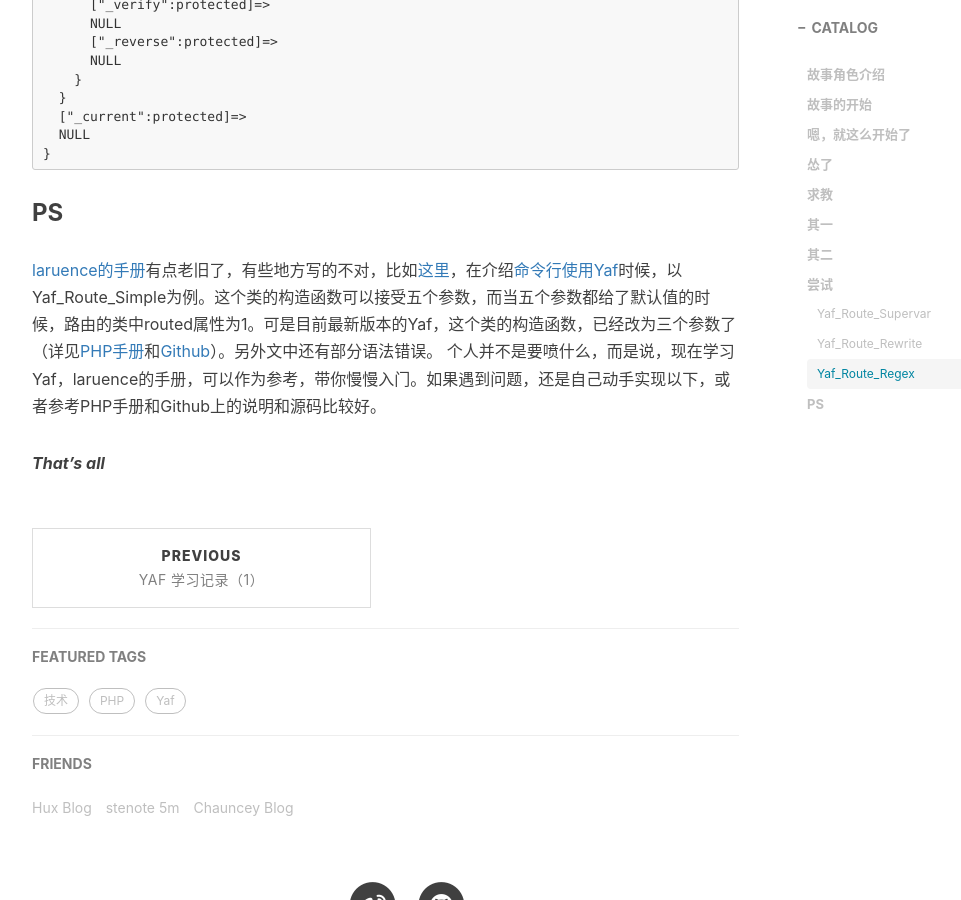
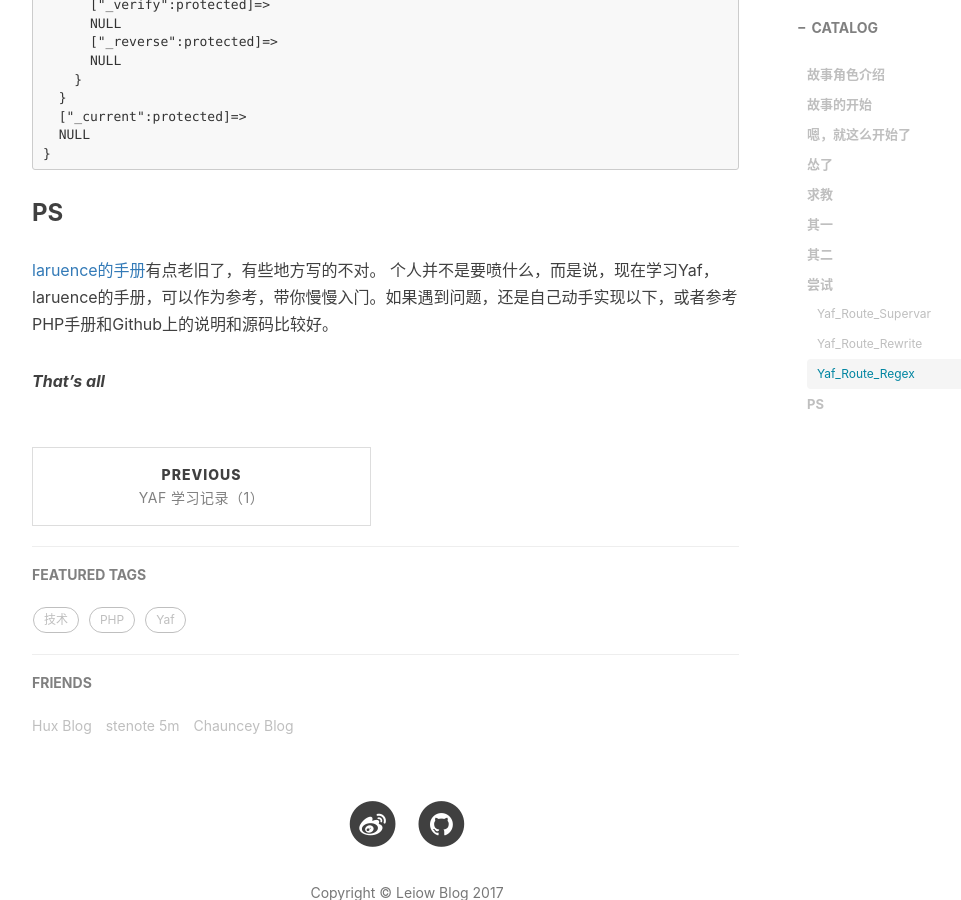
Before and after one commit to Leiow/blog, a Jekyll site: the page built from _posts/2017-07-06-yaf-get-config.md, in a window 1280 px wide and 900 px high, scrolled down 8677 px. Shown: the whole window, without its empty margins (233-1194 px from the left). Built offline with Jekyll 4.4.1, drawn with Linux system fonts in a browser that asks for light colours; nearby versions of some CDN libraries; comment, search, counter and statistics services are not loaded.

Commit message:
modify some error

```diff
--- a/_posts/2017-07-06-yaf-get-config.md
+++ b/_posts/2017-07-06-yaf-get-config.md
@@ -439,7 +439,7 @@ object(Yaf_Router)#5 (2) {
 
 ### PS
 
-[laruence的手册]("http://www.laruence.com/manual/")有点老旧了，有些地方写的不对，比如[这里](http://www.laruence.com/manual/yaf.routes.static.html)，在介绍[命令行使用Yaf]("http://www.laruence.com/manual/yaf.incli.times.html")时候，以Yaf_Route_Simple为例。这个类的构造函数可以接受五个参数，而当五个参数都给了默认值的时候，路由的类中routed属性为1。可是目前最新版本的Yaf，这个类的构造函数，已经改为三个参数了（详见[PHP手册]("http://cn2.php.net/manual/zh/yaf-route-simple.construct.php")和[Github]("https://github.com/laruence/yaf/blob/master/routes/yaf_route_simple.c")）。另外文中还有部分语法错误。
+[laruence的手册]("http://www.laruence.com/manual/")有点老旧了，有些地方写的不对。
 个人并不是要喷什么，而是说，现在学习Yaf，laruence的手册，可以作为参考，带你慢慢入门。如果遇到问题，还是自己动手实现以下，或者参考PHP手册和Github上的说明和源码比较好。
 
 
```
